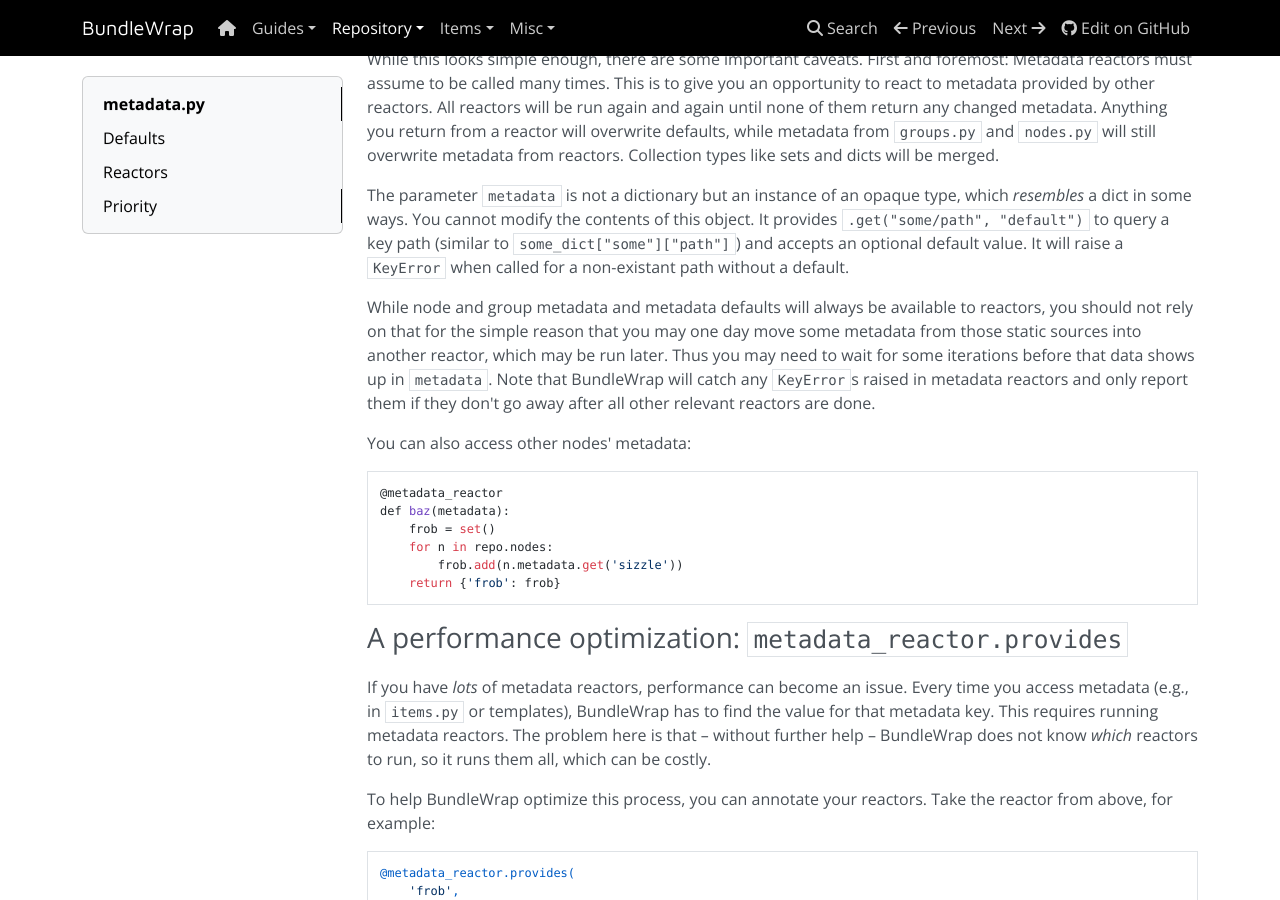
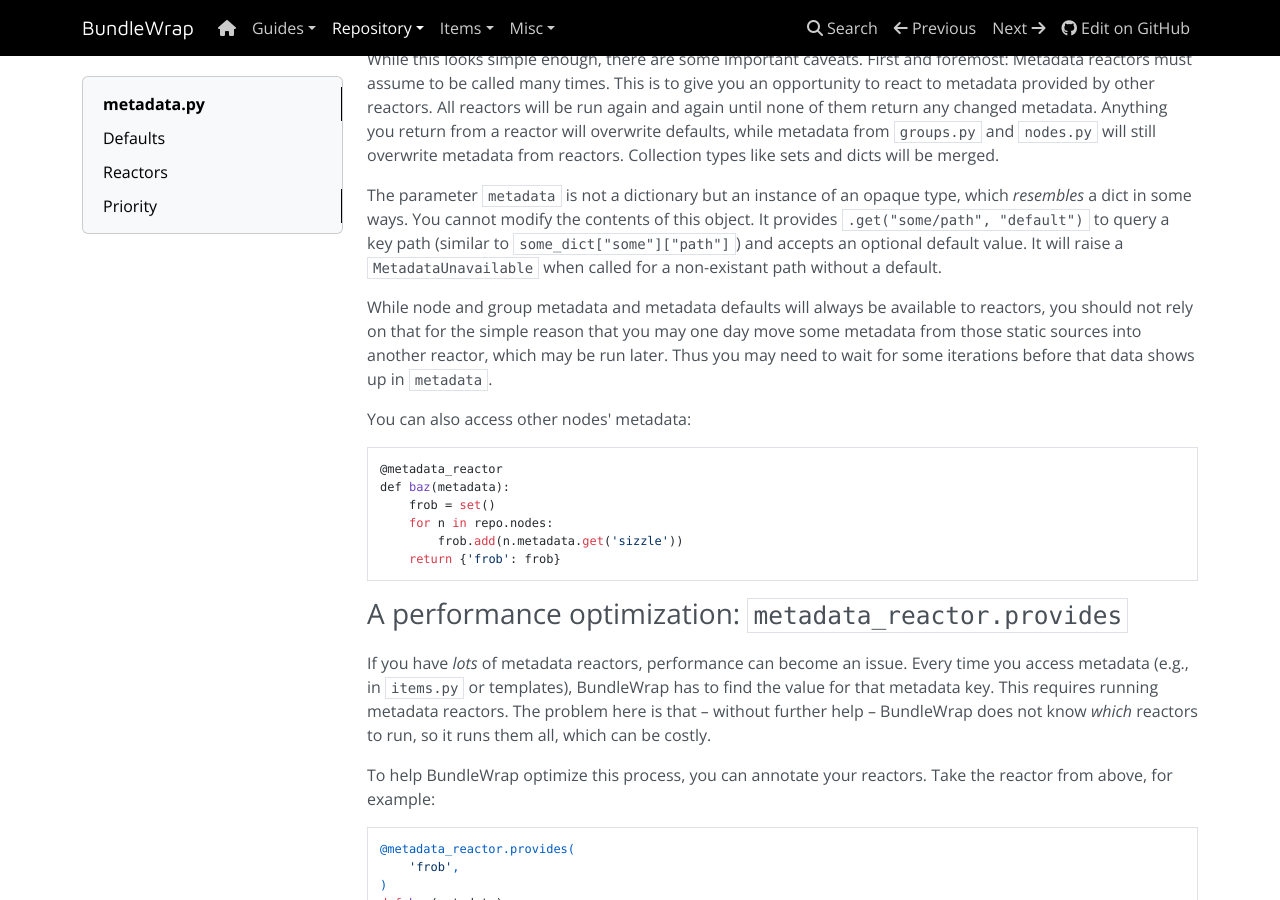
Before and after one commit to bundlewrap/bundlewrap, an MkDocs documentation site: the page built from docs/content/repo/metadata.py.md, in a window 1280 px wide and 900 px high, scrolled down 724 px. Built offline with MkDocs 1.6.1, drawn with Linux system fonts in a browser that asks for light colours; nearby versions of some CDN libraries.

Commit message:
repo/metadata: fixup documentation about KeyError

```diff
--- a/docs/content/repo/metadata.py.md
+++ b/docs/content/repo/metadata.py.md
@@ -26,9 +26,9 @@
 
 While this looks simple enough, there are some important caveats. First and foremost: Metadata reactors must assume to be called many times. This is to give you an opportunity to react to metadata provided by other reactors. All reactors will be run again and again until none of them return any changed metadata. Anything you return from a reactor will overwrite defaults, while metadata from `groups.py` and `nodes.py` will still overwrite metadata from reactors. Collection types like sets and dicts will be merged.
 
-The parameter `metadata` is not a dictionary but an instance of an opaque type, which *resembles* a dict in some ways. You cannot modify the contents of this object. It provides `.get("some/path", "default")` to query a key path (similar to `some_dict["some"]["path"]`) and accepts an optional default value. It will raise a `KeyError` when called for a non-existant path without a default.
+The parameter `metadata` is not a dictionary but an instance of an opaque type, which *resembles* a dict in some ways. You cannot modify the contents of this object. It provides `.get("some/path", "default")` to query a key path (similar to `some_dict["some"]["path"]`) and accepts an optional default value. It will raise a `MetadataUnavailable` when called for a non-existant path without a default.
 
-While node and group metadata and metadata defaults will always be available to reactors, you should not rely on that for the simple reason that you may one day move some metadata from those static sources into another reactor, which may be run later. Thus you may need to wait for some iterations before that data shows up in `metadata`. Note that BundleWrap will catch any `KeyError`s raised in metadata reactors and only report them if they don't go away after all other relevant reactors are done.
+While node and group metadata and metadata defaults will always be available to reactors, you should not rely on that for the simple reason that you may one day move some metadata from those static sources into another reactor, which may be run later. Thus you may need to wait for some iterations before that data shows up in `metadata`.
 
 You can also access other nodes' metadata:
 
```
